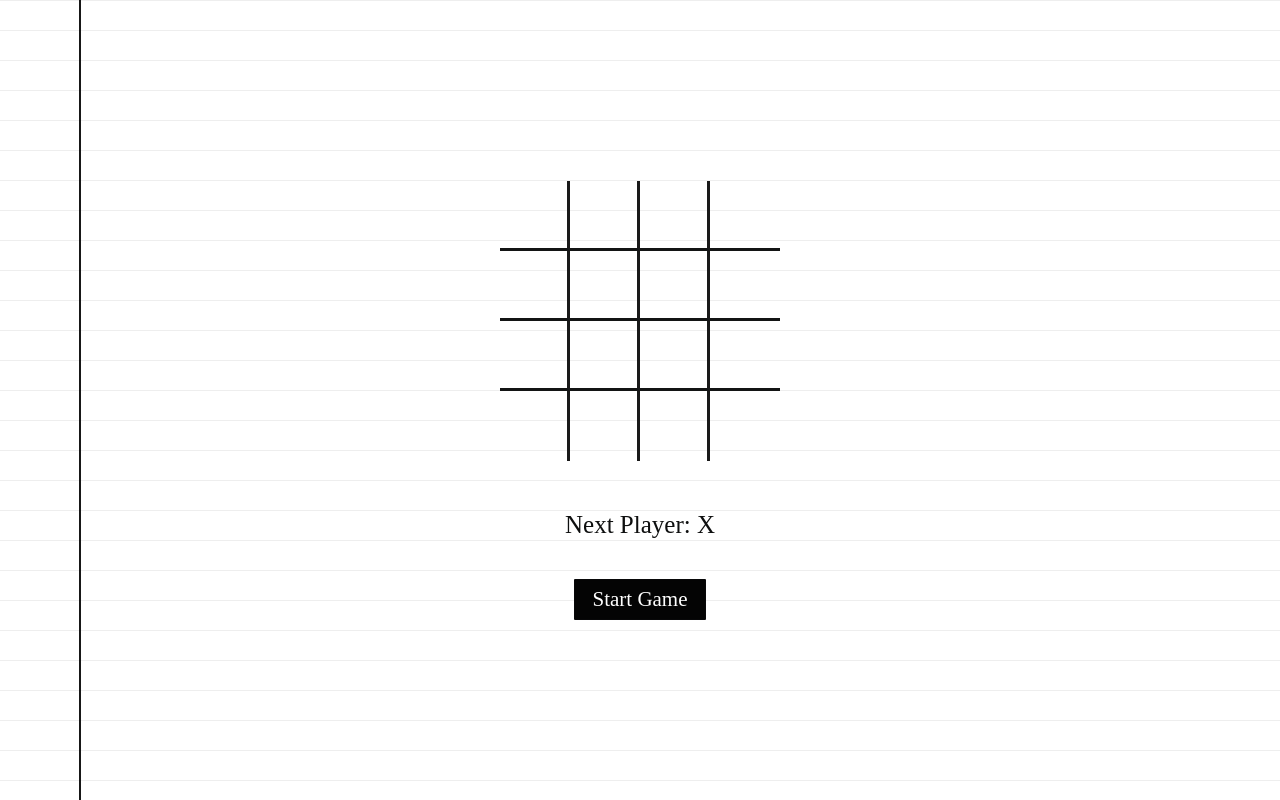
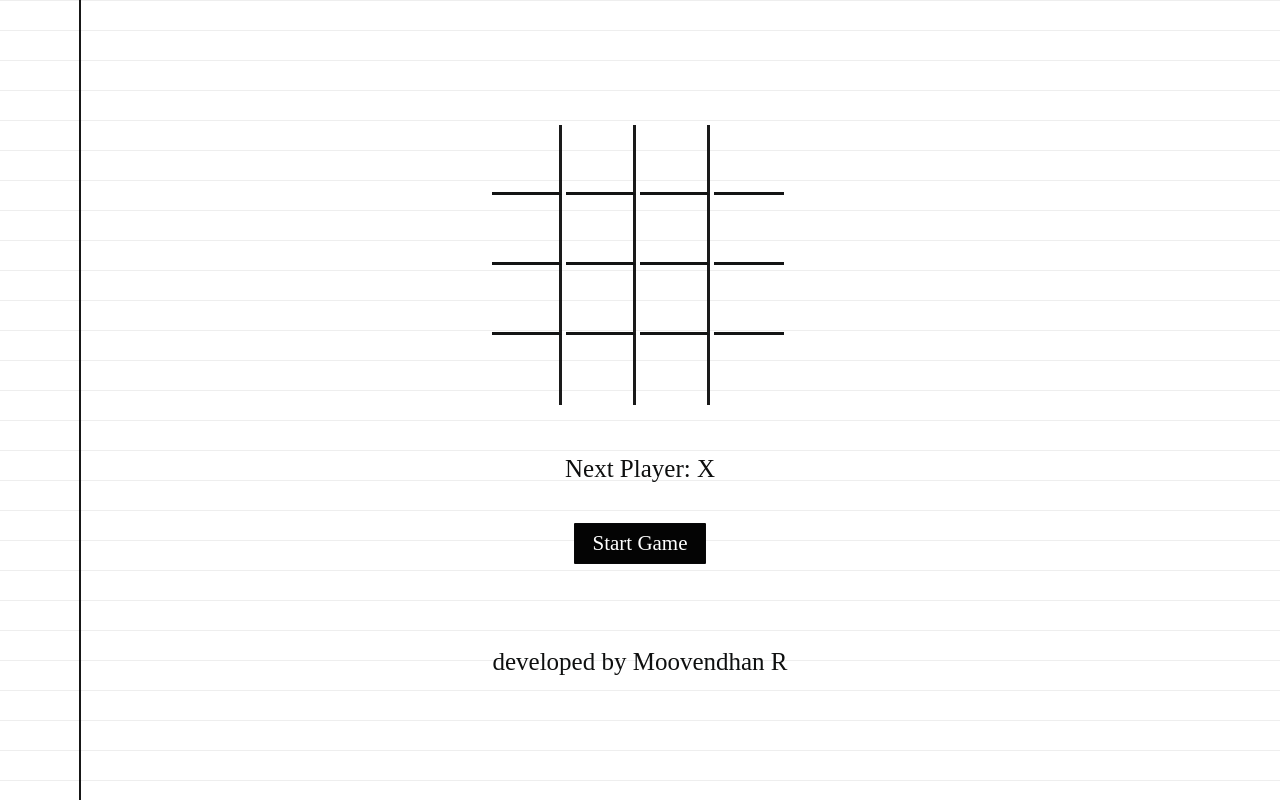
Before and after one commit to MoovendhanR/tic-toc-toe-react, a React (Create React App) app: page / in a window 1280 px wide. Built offline with nearby package versions, Linux system fonts and the light colour scheme.

Commit message:
some changes

```diff
--- a/src/App.js
+++ b/src/App.js
@@ -5,6 +5,12 @@ function App() {
   return (
     <>
         <Game/>
+        <br>
+        </br>
+        <br>
+        </br><br>
+        </br>
+        <p>developed by Moovendhan R</p>
     </>
   );
 }
```
